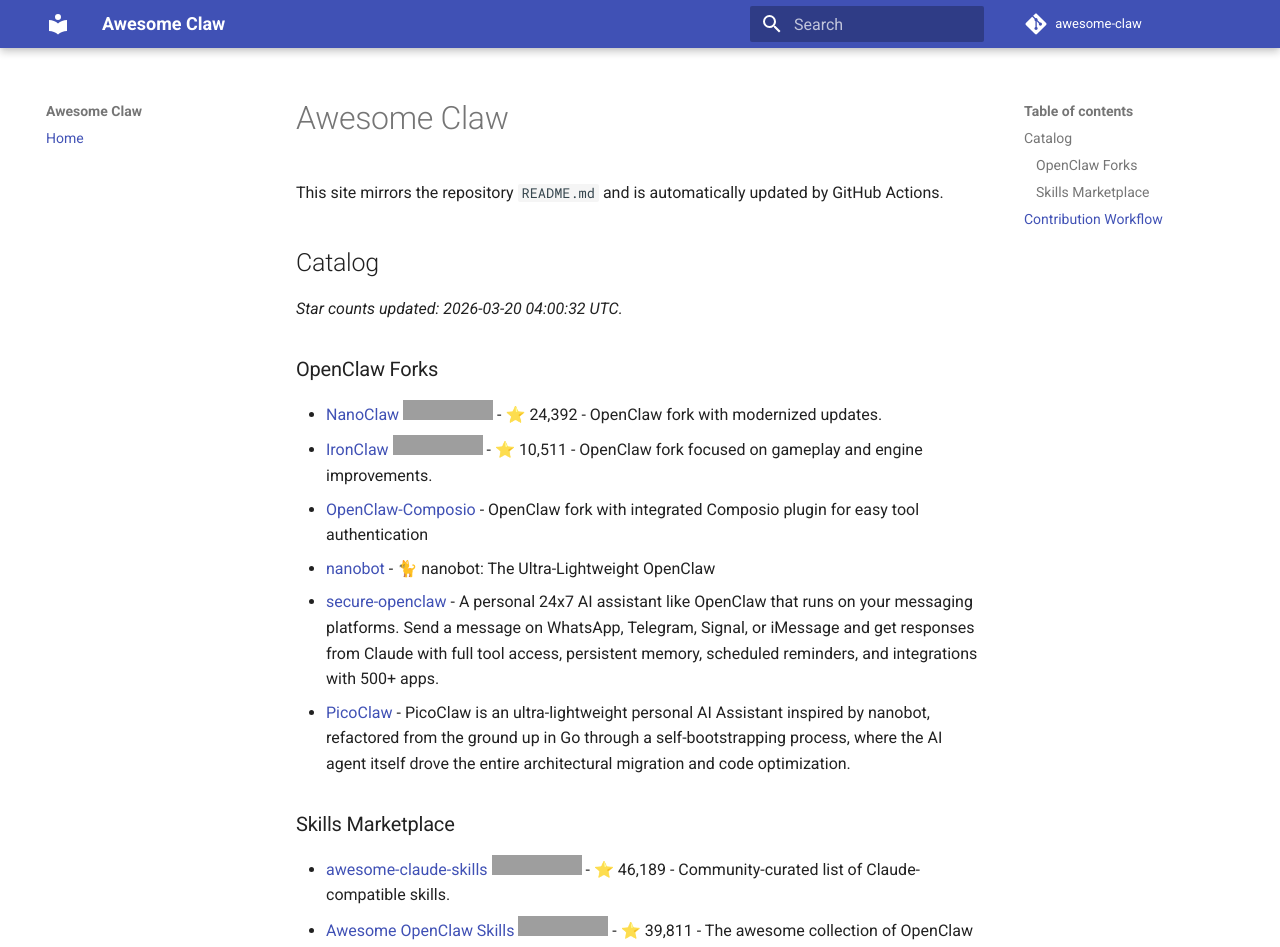
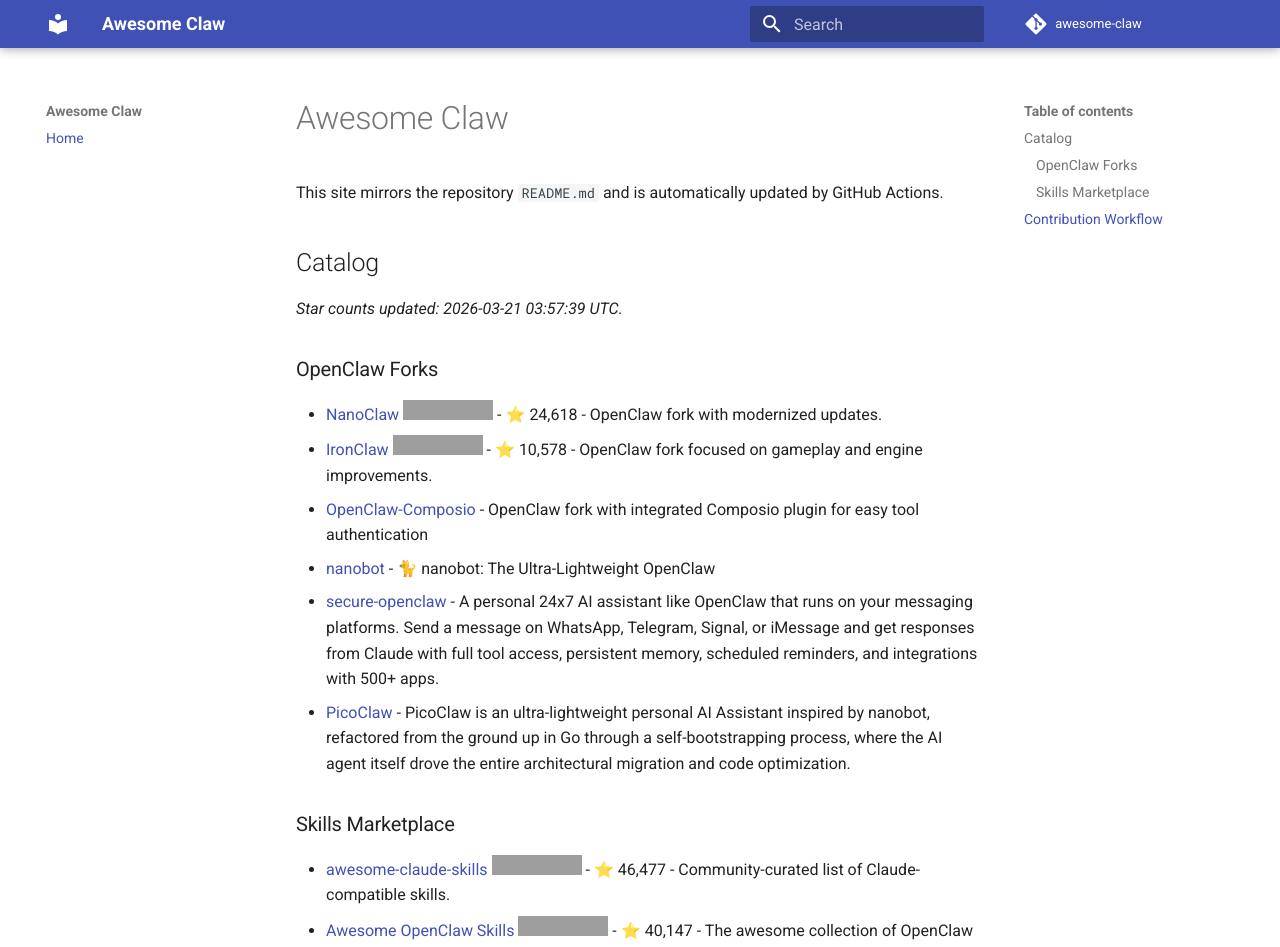
Before and after one commit to andrijdavid/awesome-claw, an MkDocs documentation site: the page built from docs/index.md, in a window 1280 px wide and 1316 px high. Shown: the top 947 px of the window. Built offline with MkDocs 1.6.1 and Material for MkDocs 9.7.7, drawn with Linux system fonts in a browser that asks for light colours; comment, search, counter and statistics services are not loaded; some of the changed text lies outside the part shown; grey boxes are pictures that could not be loaded.

Commit message:
chore: update repository stars

```diff
--- a/docs/index.md
+++ b/docs/index.md
@@ -6,12 +6,12 @@ This site mirrors the repository `README.md` and is automatically updated by Git
 
 <!-- BEGIN: GENERATED_REPO_LIST -->
 
-_Star counts updated: 2026-03-20 04:00:32 UTC._
+_Star counts updated: 2026-03-21 03:57:39 UTC._
 
 ### OpenClaw Forks
 
-- [NanoClaw](https://github.com/qwibitai/nanoclaw) ![GitHub Repo stars](https://img.shields.io/github/stars/qwibitai/nanoclaw?style=flat-square) - ⭐ 24,392 - OpenClaw fork with modernized updates.
-- [IronClaw](https://github.com/nearai/ironclaw) ![GitHub Repo stars](https://img.shields.io/github/stars/nearai/ironclaw?style=flat-square) - ⭐ 10,511 - OpenClaw fork focused on gameplay and engine improvements.
+- [NanoClaw](https://github.com/qwibitai/nanoclaw) ![GitHub Repo stars](https://img.shields.io/github/stars/qwibitai/nanoclaw?style=flat-square) - ⭐ 24,618 - OpenClaw fork with modernized updates.
+- [IronClaw](https://github.com/nearai/ironclaw) ![GitHub Repo stars](https://img.shields.io/github/stars/nearai/ironclaw?style=flat-square) - ⭐ 10,578 - OpenClaw fork focused on gameplay and engine improvements.
 - [OpenClaw-Composio](https://github.com/ComposioHQ/openclaw-composio) - OpenClaw fork with integrated Composio plugin for easy tool authentication
 - [nanobot](https://github.com/HKUDS/nanobot) - 🐈 nanobot: The Ultra-Lightweight OpenClaw
 - [secure-openclaw](https://github.com/ComposioHQ/secure-openclaw) - A personal 24x7 AI assistant like OpenClaw that runs on your messaging platforms. Send a message on WhatsApp, Telegram, Signal, or iMessage and get responses from Claude with full tool access, persistent memory, scheduled reminders, and integrations with 500+ apps.
@@ -19,9 +19,9 @@ _Star counts updated: 2026-03-20 04:00:32 UTC._
 
 ### Skills Marketplace
 
-- [awesome-claude-skills](https://github.com/ComposioHQ/awesome-claude-skills) ![GitHub Repo stars](https://img.shields.io/github/stars/ComposioHQ/awesome-claude-skills?style=flat-square) - ⭐ 46,189 - Community-curated list of Claude-compatible skills.
-- [Awesome OpenClaw Skills](https://github.com/VoltAgent/awesome-openclaw-skills) ![GitHub Repo stars](https://img.shields.io/github/stars/VoltAgent/awesome-openclaw-skills?style=flat-square) - ⭐ 39,811 - The awesome collection of OpenClaw Skills. Formerly known as Moltbot, originally Clawdbot.
-- [OpenClaw Skills Library](https://github.com/BankrBot/openclaw-skills) ![GitHub Repo stars](https://img.shields.io/github/stars/BankrBot/openclaw-skills?style=flat-square) - ⭐ 1,019 - Moltbot skill library for AI agents. Including polymarket, crypto trading, DeFi operations, automation, and more. Open a PR to add skills.
+- [awesome-claude-skills](https://github.com/ComposioHQ/awesome-claude-skills) ![GitHub Repo stars](https://img.shields.io/github/stars/ComposioHQ/awesome-claude-skills?style=flat-square) - ⭐ 46,477 - Community-curated list of Claude-compatible skills.
+- [Awesome OpenClaw Skills](https://github.com/VoltAgent/awesome-openclaw-skills) ![GitHub Repo stars](https://img.shields.io/github/stars/VoltAgent/awesome-openclaw-skills?style=flat-square) - ⭐ 40,147 - The awesome collection of OpenClaw Skills. Formerly known as Moltbot, originally Clawdbot.
+- [OpenClaw Skills Library](https://github.com/BankrBot/openclaw-skills) ![GitHub Repo stars](https://img.shields.io/github/stars/BankrBot/openclaw-skills?style=flat-square) - ⭐ 1,020 - Moltbot skill library for AI agents. Including polymarket, crypto trading, DeFi operations, automation, and more. Open a PR to add skills.
 
 <!-- END: GENERATED_REPO_LIST -->
 
```
Also changed, not shown: README.md (+6 -6 lines).
